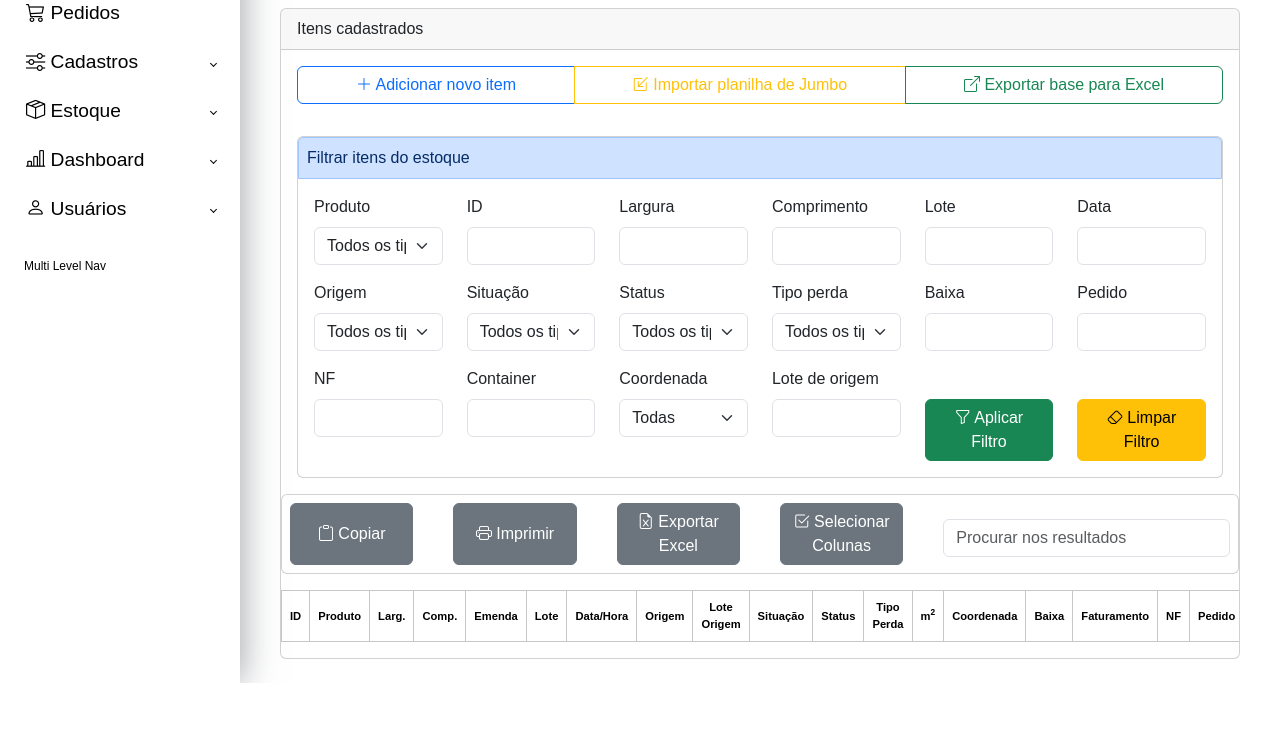
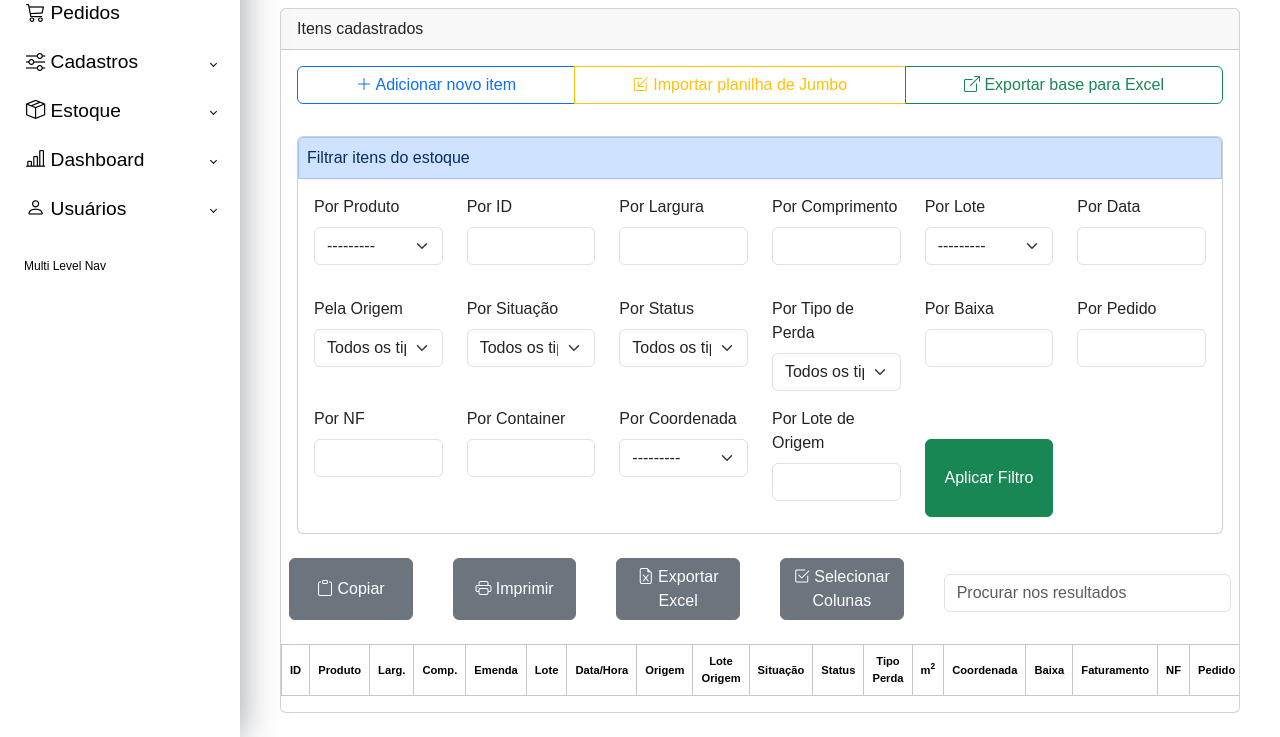
Before and after one commit to dev-alternativa/dev_django, a Django app: page /estoque/ in a window 1280 px wide. Shown: the part 156-893 px from the top of the page. Before the commit the page ends 839 px from the top, so only its background shows below. Run offline with Django 5.2, Linux system fonts and the light colour scheme; data that the repository does not hold is empty; some libraries are stand-ins or nearby versions.

Commit message:
Criação de Form para filtros e ajustes na localização de elementos

```diff
--- a/cadastro/templates/estoque/filtros.html
+++ /dev/null
@@ -1,202 +0,0 @@
-{% load static %}
-<div class="card-body card_externo">
-    <div class="card">
-        <div class="card-header p-2 text-primary-emphasis bg-primary-subtle border border-primary-subtle ">
-            Filtrar itens do estoque
-        </div>
-        <div class="card-body">
-            <form name="buscaestoque" id="buscaestoque" method="post">
-                <div class="row">
-                    <div class="col-lg-2">
-                        <div class="form-group">
-                            <label class="form-label" for="produto">Produto</label>
-                            <select class="form-select filtros" id="produto" name="est_produto" aria-label="Default select example">
-                                <option value="" >Todos os tipos</option>
-                                <option value="3" >800XC</option>
-                                <option value="5" >806C</option>
-                                <option value="1" >808C</option>
-                                <option value="2" >808M</option>
-                                <option value="15" >811C</option>
-                                <option value="12" >910TT </option>
-                                <option value="4" >913TT</option>
-                                <option value="14" >BC</option>
-                                <option value="13" >BM</option>
-                                <option value="16" >SLM</option>
-                            </select>
-                        </div>
-                    </div>
-                    <div class="col-lg-2">
-                        <div class="form-group">
-                            <label class="form-label" for="est_id">ID</label>
-                            <input type="text" class="form-control filtros" name="est_id" id="est_id" value="">
-                        </div>
-                    </div>
-                    <div class="col-lg-2">
-                        <div class="form-group">
-                            <label class="form-label" for="largura">Largura</label>
-                            <input type="text" class="form-control filtros" name="est_largura" id="largura" value="">
-                        </div>
-                    </div>
-                    <div class="col-lg-2">
-                        <div class="form-group">
-                            <label class="form-label" for="comprimento">Comprimento</label>
-                            <input type="text" value="" class="form-control filtros" name="est_comprimento" id="comprimento">
-                        </div>
-                    </div>
-                    <div class="col-lg-2">
-                        <div class="form-group">
-                            <label class="form-label" for="lote">Lote</label>
-                            <input type="text" value="" class="form-control filtros" name="est_lote" id="lote">
-                        </div>
-                    </div>
-                    <div class="col-lg-2">
-                        <div class="form-group">
-                            <label class="form-label" for="data">Data</label>
-                            <input type="text" value="" class="form-control filtros data" name="est_datatime" id="data">
-                        </div>
-                    </div>
-                </div>
-                <div class="row filter-spaces">
-                    <div class="col-lg-2">
-                        <div class="form-group">
-                            <label class="form-label" for="origem">Origem</label>
-                            <select class="form-select filtros" id="origem" name="est_origem">
-                            <option value="">Todos os tipos</option>
-                            <option value="Jumbo" >Jumbo</option>
-                            <option value="Estoque" >Estoque</option>
-                            </select>
-                        </div>
-                    </div>
-                    <div class="col-lg-2">
-                        <div class="form-group">
-                            <label class="form-label" for="situacao">Situação</label>
-                            <select class="form-select filtros" id="situacao" name="est_situacao">
-                                <option value="">Todos os tipos</option>
-                                <option value="aberto" >Aberto</option>
-                                <option value="ajuste" >Ajuste</option>
-                                <option value="amostra" >Amostra</option>
-                                <option value="baixado" >Baixado</option>
-                                <option value="fechado" >Fechado</option>
-                            </select>
-                        </div>
-                    </div>
-                    <div class="col-lg-2">
-                        <div class="form-group">
-                            <label class="form-label" for="status">Status</label>
-                            <select class="form-select filtros" id="status" name="est_status">
-                                <option value="">Todos os tipos</option>
-                                <option value="disponivel" >Em estoque</option>
-                                <option value="em expedicao" >Em expedição</option>
-                                <option value="producao" >Em produção</option>
-                                <option value="baixado" >Baixado</option>
-                                <option value="transferencia" >Em transferência</option>
-                                <option value="transferido" >Transferido</option>
-                                <option value="perda" >Perda</option>
-                            </select>
-                        </div>
-                    </div>
-                    <div class="col-lg-2">
-                        <div class="form-group">
-                            <label class="form-label" for="perda">Tipo perda</label>
-                            <select class="form-select filtros" id="perda" name="est_tipo_perda">
-                                <option value="">Todos os tipos</option>
-                                <option value="ajuste" >Ajuste</option>
-                                <option value="Ajuste Jumbo" >Ajuste Jumbo</option>
-                                <option value="Fim de Jumbo" >Fim Jumbo</option>
-                                <option value="producao" >Produção</option>
-                                <option value="refile" >Refile</option>
-                                <option value="Estorno" >Estorno</option>
-                            </select>
-                        </div>
-                    </div>
-                    <div class="col-lg-2">
-                        <div class="form-group">
-                            <label class="form-label" for="baixa">Baixa</label>
-                            <input type="text" value="" class="form-control filtros data" name="est_baixa" id="baixa">
-                        </div>
-                    </div>
-                    <div class="col-lg-2">
-                        <div class="form-group">
-                            <label class="form-label" for="pedido">Pedido</label>
-                            <input type="text" value="" class="form-control filtros" name="est_pedido_cliente" id="pedido">
-                        </div>
-                    </div>
-                </div>
-                <div class="row filter-spaces">
-                    <div class="col-lg-2">
-                        <div class="form-group">
-                            <label class="form-label" for="nf">NF</label>
-                            <input type="text" value="" class="form-control filtros" name="est_nf" id="nf">
-                        </div>
-                    </div>
-                    <div class="col-lg-2">
-                        <div class="form-group">
-                            <label class="form-label" for="container">Container</label>
-                            <input type="text" value="" class="form-control filtros" name="est_containner" id="container">
-                        </div>
-                    </div>
-                    <div class="col-lg-2">
-                        <div class="form-group">
-                            <label class="form-label" for="coordenada">Coordenada</label>
-                            <select name="est_coordenada" id="coordenada" class="form-select filtros">
-                                <option value="">Todas</option>
-                                <option value="C-1-1" >C-1-1</option>
-                                <option value="C-1-2" >C-1-2</option>
-                                <option value="C-1-3" >C-1-3</option>
-                                <option value="C-1-4" >C-1-4</option>
-                                <option value="M-2-1" >M-2-1</option>
-                                <option value="M-2-2" >M-2-2</option>
-                                <option value="M-2-3" >M-2-3</option>
-                                <option value="M-2-4" >M-2-4</option>
-                                <option value="X-3-1" >X-3-1</option>
-                                <option value="X-3-2" >X-3-2</option>
-                                <option value="X-3-3" >X-3-3</option>
-                                <option value="X-3-4" >X-3-4</option>
-                                <option value="PX1" >PX1</option>
-                                <option value="PX2" >PX2</option>
-                                <option value="PX3" >PX3</option>
-                                <option value="PX4" >PX4</option>
-                                <option value="PX5" >PX5</option>
-                                <option value="T-01" >T-01</option>
-                                <option value="CHÃO" >CHÃO</option>
-                                <option value="T-02" >T-02</option>
-                                <option value="A-1" >A-1</option>
-                                <option value="T-05" >T-05</option>
-                                <option value="T-04" >T-04</option>
-                                <option value="T-03" >T-03</option>
-                                <option value="TEMP" >TEMP</option>
-                                <option value="T-06" >T-06</option>
-                                <option value="T-07" >T-07</option>
-                                <option value="T-08" >T-08</option>
-                                <option value="T-09" >T-09</option><option value="T-10" >T-10</option><option value="PIRA" >PIRA</option><option value="T-11" >T-11</option><option value="T-12" >T-12</option><option value="T-13" >T-13</option><option value="T-14" >T-14</option><option value="T-15" >T-15</option><option value="T-16" >T-16</option>
-                            </select>
-                        </div>
-                    </div>
-                    <div class="col-lg-2">
-                        <div class="form-group">
-                            <label for="lote_origem" class="form-label">Lote de origem</label>
-                            <input type="text" value="" class="form-control filtros" name="est_lotes_origem" id="lote_origem">
-                        </div>
-                    </div>
-                    <div class="col-lg-2">
-                        <div class="form-group grupo-botoes d-grid gap-2" >
-                            <button type="submit" class="btn btn-success disable_click" id="submit">
-                                <i class="bi bi-funnel"></i>
-                                Aplicar Filtro
-                            </button>
-                        </div>
-                    </div>
-                    <div class="col-lg-2">
-                        <div class="form-group grupo-botoes d-grid gap-2">
-                            <button type="button" class="btn btn-warning" id="limpafiltro">
-                                <i class="bi bi-eraser"></i>
-                                Limpar Filtro
-                            </button>
-                        </div>
-                    </div>
-                </div>
-
-            </form>
-        </div>
-    </div>
-</div>
--- a/cadastro/templates/estoque/lista_estoque.html
+++ /dev/null
@@ -1,33 +0,0 @@
-{% load static %}
-
-<div class="table-responsive border-secondary">
-  <table class="table table-hover table-bordered border-secondary-subtle">
-      <thead>
-          <tr>
-              <th>ID</th>
-              <th>Produto</th>
-              <th>Larg.</th>
-              <th>Comp.</th>
-              <th>Emenda</th>
-              <th>Lote</th>
-              <th>Data/Hora</th>
-              <th>Origem</th>
-              <th>Lote Origem</th>
-              <th>Situação</th>
-              <th>Status</th>
-              <th>Tipo Perda</th>
-              <th>m<sup>2</sup></th>
-              <th>Coordenada</th>
-              <th>Baixa</th>
-              <th>Faturamento</th>
-              <th>NF</th>
-              <th>Pedido</th>
-              <th>Container</th>
-              <th>Obs.</th>
-              <th>Última Alt.</th>
-              <th>Data/Hora</th>
-              <th>Ações</th>
-          </tr>
-      </thead>
-  </table>
-</div>
--- a/cadastro/views.py
+++ b/cadastro/views.py
@@ -122,9 +122,6 @@ class ProductListView(ListView):
   template_name = 'produto/produto.html'
   context_object_name = 'itens_produto'
 
-
-class StockView(TemplateView):
-  template_name = 'estoque/estoque.html'
 
 
 # class SubCategoriaListView(ListView):
--- a/control_stock/forms.py
+++ b/control_stock/forms.py
@@ -1,8 +1,109 @@
 from django import forms
 from django.forms import ModelForm
-from cadastro.models import ClienteFornecedor, Produto
+from cadastro.models import ConfCoordenada, Lote,Produto
 from crispy_forms.helper import FormHelper
-from crispy_forms.layout import Layout, Field, Row, Column, Submit, HTML
-from crispy_forms.bootstrap import TabHolder, Tab, PrependedText, AppendedText, FieldWithButtons, StrictButton
-from crispy_bootstrap5.bootstrap5 import Switch
-from django_select2.forms import Select2MultipleWidget, Select2Widget
+from crispy_forms.layout import Layout, Field, Row, Column, Submit, Div
+# from crispy_forms.bootstrap import TabHolder, Tab, PrependedText, AppendedText, FieldWithButtons, StrictButton
+# from django_select2.forms import Select2MultipleWidget, Select2Widget
+
+
+class BuscaEstoqueForm(forms.Form):
+    est_produto = forms.ModelChoiceField(
+      label = 'Por Produto',
+      queryset = Produto.objects.all(),
+      required = False,
+      widget = forms.Select(attrs = {'class': 'form-select filtros', 'aria-label': 'Default select example'})
+    )
+    est_id = forms.CharField(label = 'Por ID', required=False, widget=forms.TextInput(attrs={'class': 'form-control filtros'}))
+    est_largura = forms.CharField(label = 'Por Largura', required=False, widget=forms.TextInput(attrs={'class': 'form-control filtros'}))
+    est_comprimento = forms.CharField(label = 'Por Comprimento', required=False, widget=forms.TextInput(attrs={'class': 'form-control filtros'}))
+    est_lote = forms.ModelChoiceField(
+      label = 'Por Lote',
+      queryset = Lote.objects.all(),
+      required = False,
+      widget = forms.Select(attrs = {'class': 'form-select filtros', 'aria-label': 'Default select example'})
+    )
+    est_datatime = forms.CharField(label = 'Por Data', required=False, widget=forms.TextInput(attrs={'class': 'form-control filtros data'}))
+    est_origem = forms.ChoiceField(
+      label = 'Pela Origem',
+      choices = [("", "Todos os tipos"), ("Jumbo", "Jumbo"), ("Estoque", "Estoque")],
+      required = False,
+      widget = forms.Select(attrs = {'class': 'form-select filtros'})
+    )
+    est_situacao = forms.ChoiceField(
+      label = 'Por Situação',
+      choices = [
+        ("", "Todos os tipos"), ("aberto", "Aberto"), ("ajuste", "Ajuste"), ("amostra", "Amostra"),
+        ("baixado", "Baixado"), ("fechado", "Fechado")
+      ],
+      required = False,
+      widget = forms.Select(attrs = {'class': 'form-select filtros'})
+    )
+    est_status = forms.ChoiceField(
+      label = 'Por Status',
+      choices = [
+        ("", "Todos os tipos"), ("disponivel", "Em estoque"), ("em expedicao", "Em expedição"),
+        ("producao", "Em produção"), ("baixado", "Baixado"), ("transferencia", "Em transferência"),
+        ("transferido", "Transferido"), ("perda", "Perda")
+      ],
+      required = False,
+      widget = forms.Select(attrs = {'class': 'form-select filtros'})
+    )
+    est_tipo_perda = forms.ChoiceField(
+      label = 'Por Tipo de Perda',
+      choices = [
+        ("", "Todos os tipos"), ("ajuste", "Ajuste"), ("Ajuste Jumbo", "Ajuste Jumbo"),
+        ("Fim de Jumbo", "Fim Jumbo"), ("producao", "Produção"), ("refile", "Refile"), ("Estorno", "Estorno")
+      ],
+      required = False,
+      widget = forms.Select(attrs={'class': 'form-select filtros'})
+    )
+    est_baixa = forms.CharField(label = 'Por Baixa', required=False, widget=forms.TextInput(attrs={'class': 'form-control filtros data'}))
+    est_pedido_cliente = forms.CharField(label = 'Por Pedido', required=False, widget=forms.TextInput(attrs={'class': 'form-control filtros'}))
+    est_nf = forms.CharField(label = 'Por NF', required=False, widget=forms.TextInput(attrs={'class': 'form-control filtros'}))
+    est_containner = forms.CharField(label = 'Por Container', required=False, widget=forms.TextInput(attrs={'class': 'form-control filtros'}))
+    est_coordenada = forms.ModelChoiceField(
+      label = 'Por Coordenada',
+      queryset = ConfCoordenada.objects.all(),
+      required = False,
+      widget = forms.Select(attrs={'class': 'form-select filtros'})
+    )
+    est_lotes_origem = forms.CharField(label = 'Por Lote de Origem', required=False, widget=forms.TextInput(attrs={'class': 'form-control filtros'}))
+
+    def __init__(self, *args, **kwargs):
+        super().__init__(*args, **kwargs)
+        self.helper = FormHelper()
+        self.helper.form_method = 'post'
+        self.helper.form_id = 'buscaestoque'
+        self.helper.layout = Layout(
+          Div(
+            Row(
+              Column('est_produto', css_class='col-lg-2'),
+              Column('est_id', css_class='col-lg-2'),
+              Column('est_largura', css_class='col-lg-2'),
+              Column('est_comprimento', css_class='col-lg-2'),
+              Column('est_lote', css_class='col-lg-2'),
+              Column('est_datatime', css_class='col-lg-2'),
+              css_class='row'
+            ),
+            Row(
+              Column('est_origem', css_class='col-lg-2'),
+              Column('est_situacao', css_class='col-lg-2'),
+              Column('est_status', css_class='col-lg-2'),
+              Column('est_tipo_perda', css_class='col-lg-2'),
+              Column('est_baixa', css_class='col-lg-2'),
+              Column('est_pedido_cliente', css_class='col-lg-2'),
+              css_class='row filter-spaces'
+            ),
+            Row(
+              Column('est_nf', css_class='col-lg-2'),
+              Column('est_containner', css_class='col-lg-2'),
+              Column('est_coordenada', css_class='col-lg-2'),
+              Column('est_lotes_origem', css_class='col-lg-2'),
+              Column(
+                Submit('submit', 'Aplicar Filtro', css_class='btn btn-success disable_click'),
+                css_class='col-lg-2 form-group grupo-botoes d-grid gap-2'
+              ),
+            )
+          )
+        )
--- a/cadastro/templates/estoque/estoque.html
+++ b/control_stock/templates/estoque/estoque.html
@@ -3,5 +3,5 @@
 {% block title %}Estoque{% endblock %}
 
 {% block content %}
- {% include "estoque/filtrar_estoque.html" %}
+  {% include "estoque/filtrar_estoque.html" %}
 {% endblock %}
--- a/cadastro/templates/estoque/filtrar_estoque.html
+++ b/control_stock/templates/estoque/filtrar_estoque.html
@@ -24,12 +24,7 @@
                         </a>
                     </div>
 
-                {% comment %} Filtros {% endcomment %}
                     {% include "estoque/filtros.html" %}
-                {% comment %} Fim Filtros {% endcomment %}
-
-                {% comment %} Botões de ações {% endcomment %}
-                <div class="card">
                     <div class="row">
                         <div class="col-lg-2 d-grid gap-2">
                             <button type="button" class="btn btn-secondary btn-actions">
@@ -61,12 +56,9 @@
                             </div>
                         </div>
                     </div>
-                </div>
-                {% comment %} Fim Botões de ações {% endcomment %}
-
-                {% comment %} Lista items estoque {% endcomment %}
+                    {% comment %} <div class='row'> {% endcomment %}
                         {% include "estoque/lista_estoque.html" %}
-                {% comment %} Fim Lista Itens estoque{% endcomment %}
+                    {% comment %} </div> {% endcomment %}
                 </div>
             </div>
         </div>
--- /dev/null
+++ b/control_stock/templates/estoque/filtros.html
@@ -0,0 +1,13 @@
+{% load static %}
+{% load crispy_forms_tags %}
+<div class="card-body card_externo">
+    <div class="card">
+        <div class="card-header p-2 text-primary-emphasis bg-primary-subtle border border-primary-subtle ">
+            Filtrar itens do estoque
+        </div>
+        <div class="card-body">
+            {% csrf_token %}
+            {% crispy form %}
+        </div>
+    </div>
+</div>
--- /dev/null
+++ b/control_stock/templates/estoque/lista_estoque.html
@@ -0,0 +1,33 @@
+{% load static %}
+
+<div class="table-responsive border-secondary">
+    <table class="table table-hover table-bordered border-secondary-subtle">
+        <thead>
+            <tr>
+                <th>ID</th>
+                <th>Produto</th>
+                <th>Larg.</th>
+                <th>Comp.</th>
+                <th>Emenda</th>
+                <th>Lote</th>
+                <th>Data/Hora</th>
+                <th>Origem</th>
+                <th>Lote Origem</th>
+                <th>Situação</th>
+                <th>Status</th>
+                <th>Tipo Perda</th>
+                <th>m<sup>2</sup></th>
+                <th>Coordenada</th>
+                <th>Baixa</th>
+                <th>Faturamento</th>
+                <th>NF</th>
+                <th>Pedido</th>
+                <th>Container</th>
+                <th>Obs.</th>
+                <th>Última Alt.</th>
+                <th>Data/Hora</th>
+                <th>Ações</th>
+            </tr>
+        </thead>
+    </table>
+</div>
--- a/control_stock/views.py
+++ b/control_stock/views.py
@@ -1,15 +1,17 @@
-from pyexpat.errors import messages
-from django.db.models import Q
-from django.shortcuts import render, redirect
-from django.urls import reverse, reverse_lazy
-from django.contrib import messages
 from django.views.generic import ListView
-from .models import Estoque
-
+from .models import Estoque, EstoqueEntrada
+from .forms import BuscaEstoqueForm
 
 
 
 class EstoqueListView(ListView):
   model = Estoque
+  form_class = BuscaEstoqueForm
   template_name = 'estoque/estoque.html'
   context_object_name = 'itens_estoque'
+
+
+  def get_context_data(self, **kwargs):
+    context = super().get_context_data(**kwargs)
+    context['form'] = BuscaEstoqueForm
+    return context
```
Lines whose indentation alone changed are shown as unchanged.
